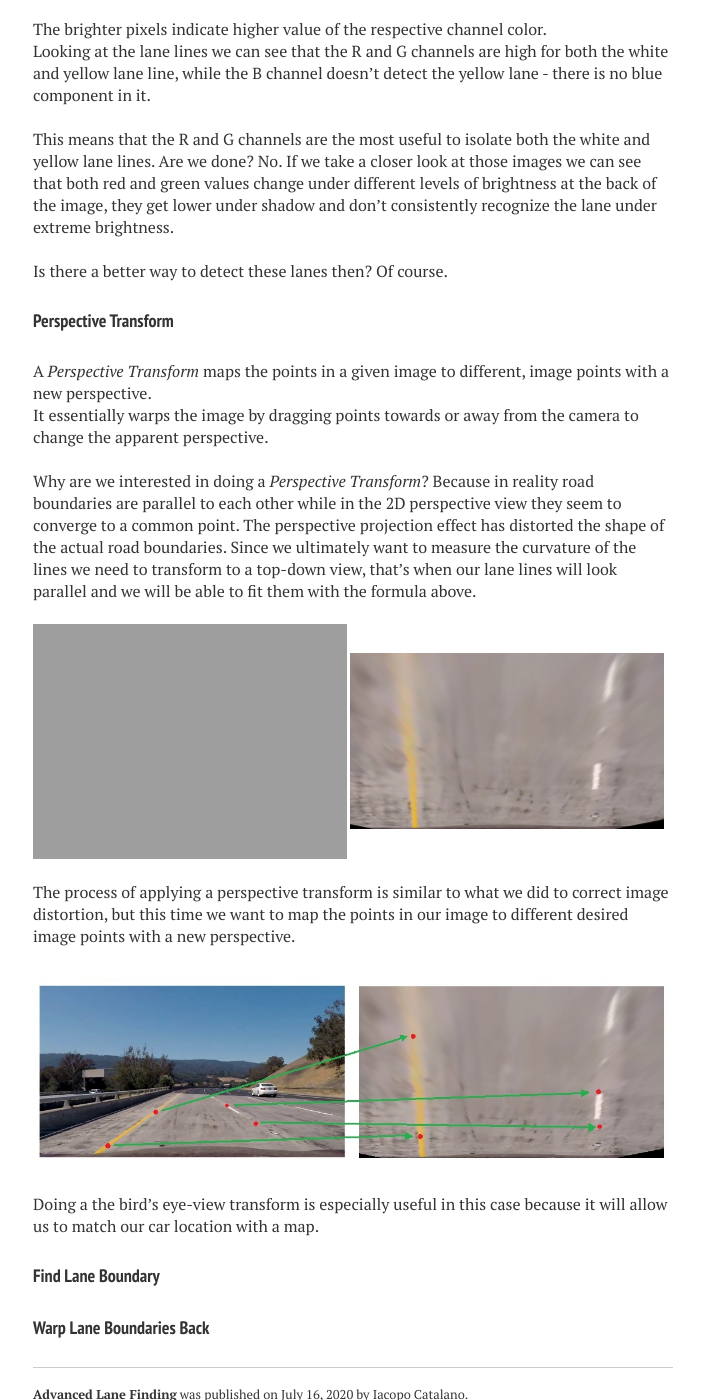
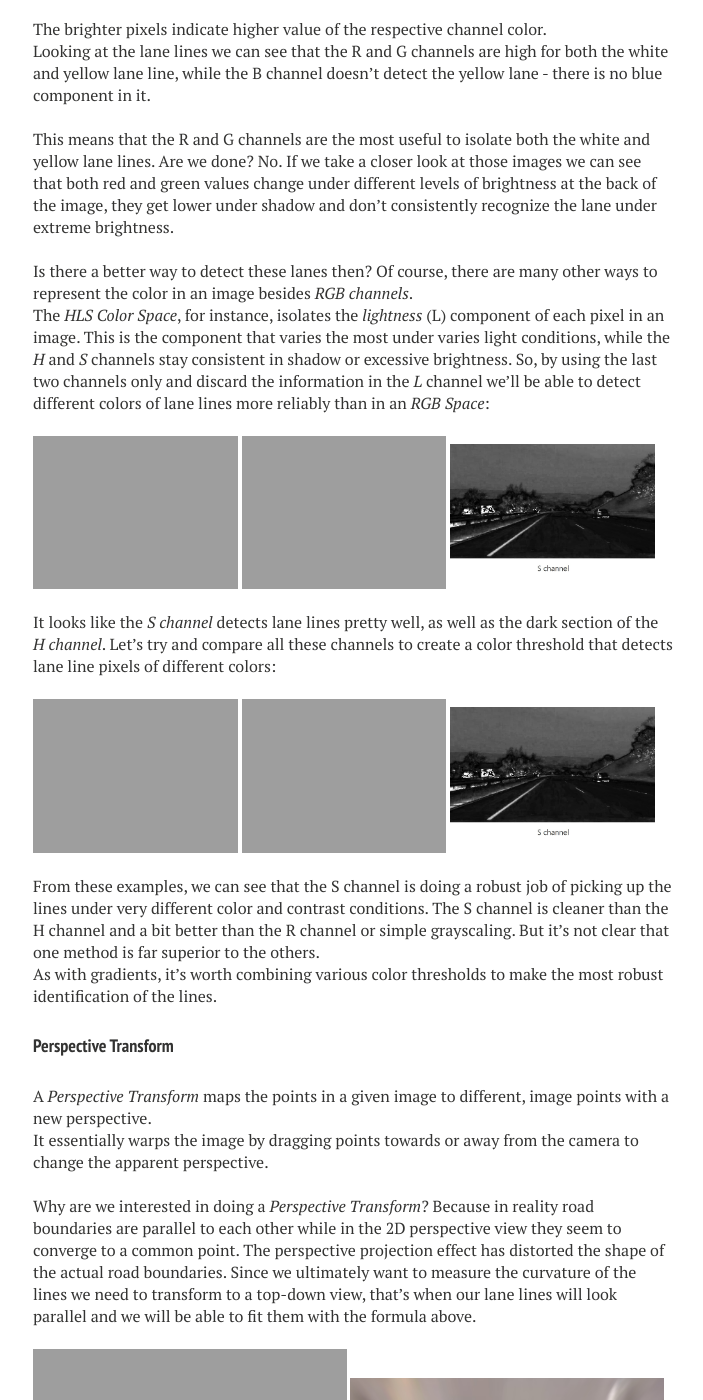
Before and after one commit to IacopomC/iacopomc.github.io, a Jekyll site: the page built from _posts/2020-07-16-advanced-lane-finding.md, in a window 1280 px wide and 1400 px high, scrolled down 4891 px. Shown: the whole window, without its empty margins (287-990 px from the left). Built offline with Jekyll 4.4.1, drawn with Linux system fonts in a browser that asks for light colours; nearby versions of some CDN libraries; our own code applies the rules of GitHub Pages for plain Markdown files.

Commit message:
Write color transform section

```diff
--- a/_posts/2020-07-16-advanced-lane-finding.md
+++ b/_posts/2020-07-16-advanced-lane-finding.md
@@ -184,7 +184,34 @@ This means that the R and G channels are the most useful to isolate both the whi
 
 <br/>
 
-Is there a better way to detect these lanes then? Of course.
+Is there a better way to detect these lanes then? Of course, there are many other ways to represent the color in an image besides *RGB channels*.
+<br/>
+
+The *HLS Color Space*, for instance, isolates the *lightness* (L) component of each pixel in an image. This is the component that varies the most under varies light conditions, while the *H* and *S* channels stay consistent in shadow or excessive brightness. So, by using the last two channels only and discard the information in the *L* channel we'll be able to detect different colors of lane lines more reliably than in an *RGB Space*:
+
+<br/>
+
+<img src="{{ site.url }}/assets/images/advanced-lane-finding-post/h_channel.jpg" width="32%">
+<img src="{{ site.url }}/assets/images/advanced-lane-finding-post/l_channel.jpg" width="32%">
+<img src="{{ site.url }}/assets/images/advanced-lane-finding-post/s_channel.jpg" width="32%">
+
+<br/>
+
+It looks like the *S channel* detects lane lines pretty well, as well as the dark section of the *H channel*. Let's try and compare all these channels to create a color threshold that detects lane line pixels of different colors:
+
+<br/>
+
+<img src="{{ site.url }}/assets/images/advanced-lane-finding-post/h_channel.jpg" width="32%">
+<img src="{{ site.url }}/assets/images/advanced-lane-finding-post/l_channel.jpg" width="32%">
+<img src="{{ site.url }}/assets/images/advanced-lane-finding-post/s_channel.jpg" width="32%">
+
+<br/>
+
+From these examples, we can see that the S channel is doing a robust job of picking up the lines under very different color and contrast conditions. The S channel is cleaner than the H channel and a bit better than the R channel or simple grayscaling. But it's not clear that one method is far superior to the others.
+<br/>
+
+As with gradients, it's worth combining various color thresholds to make the most robust identification of the lines.
+
 
 #### Perspective Transform
 A *Perspective Transform* maps the points in a given image to different, image points with a new perspective.
```
